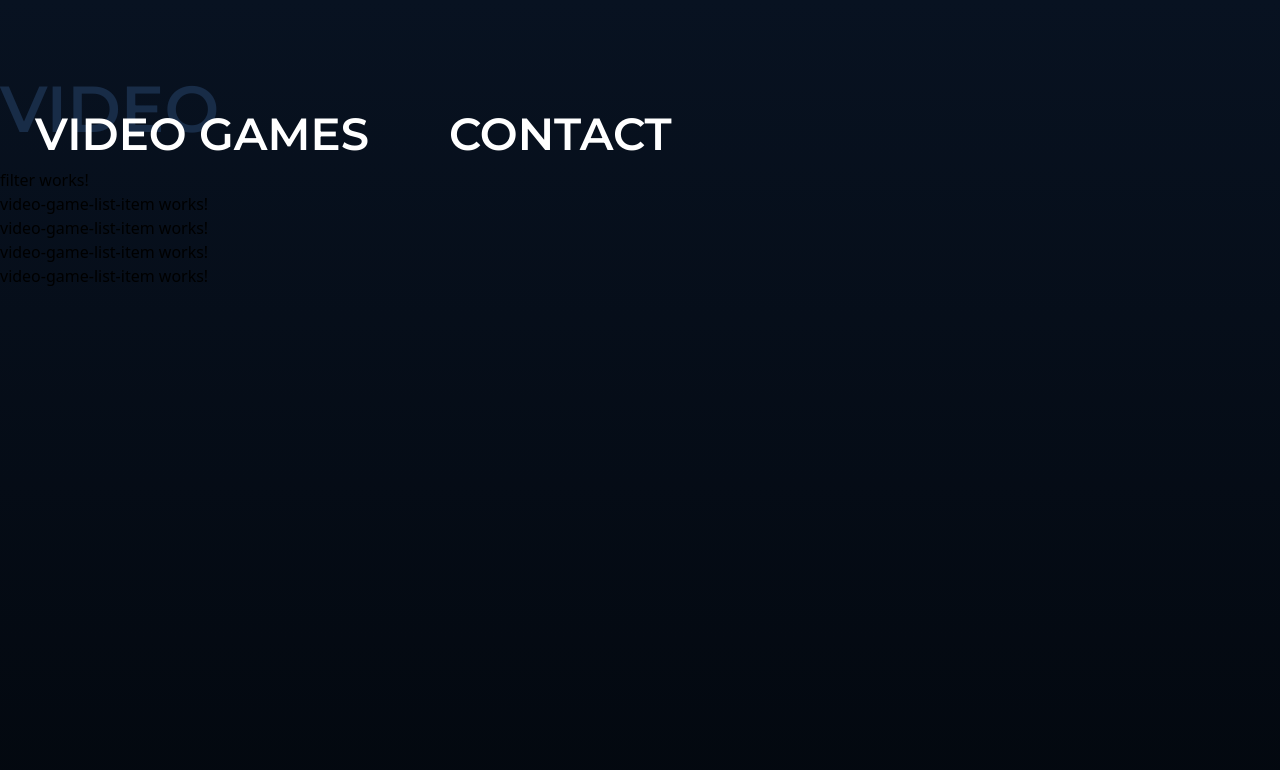
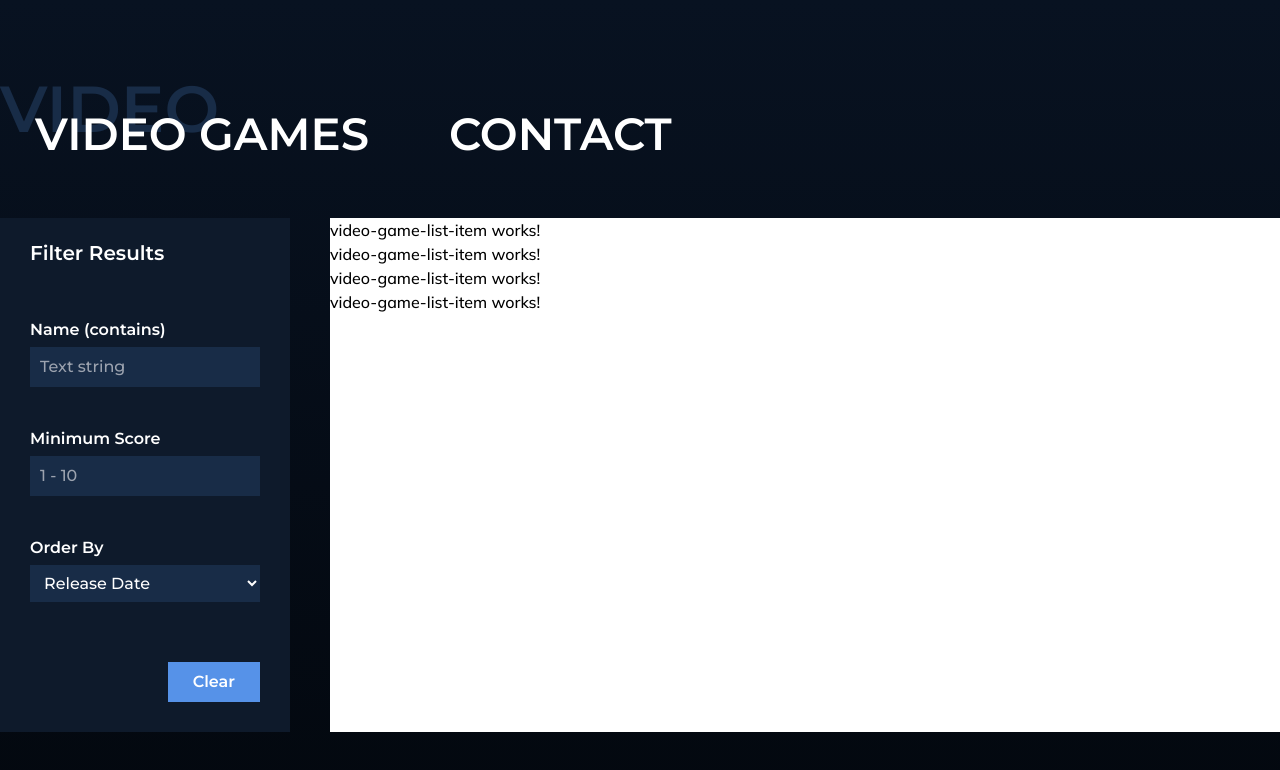
Before and after one commit to webcat12345/connect-now-test, an Angular app: page / in a window 1280 px wide. Shown: the top 770 px of the page. Built offline with nearby package versions, Linux system fonts and the light colour scheme.

Commit message:
feat: complete filter box ui

```diff
--- a/src/app/layout/navbar/navbar.component.html
+++ b/src/app/layout/navbar/navbar.component.html
@@ -1,4 +1,4 @@
-<nav class="pt-100">
+<nav class="pt-100 pb-50">
   <div class="container">
     <ul class="flex font-montserrat font-medium text-45 uppercase px-35">
       <li class="relative mr-80" *ngFor="let item of navItems" [routerLink]="item.route">
--- a/src/app/pages/video-games/filter/filter.component.html
+++ b/src/app/pages/video-games/filter/filter.component.html
@@ -1 +1,27 @@
-<p>filter works!</p>
+<div class="bg-thick px-30 pt-20 pb-30">
+  <h4 class="font-montserrat text-20 text-white font-medium mb-50">Filter Results</h4>
+  <form class="text-white">
+    <div class="form-group mb-40">
+      <label for="name">Name (contains)</label>
+      <input type="text" id="name" class="form-control" placeholder="Text string" />
+    </div>
+
+    <div class="form-group mb-40">
+      <label for="score">Minimum Score</label>
+      <input type="text" id="score" class="form-control" placeholder="1 - 10" />
+    </div>
+
+    <div class="form-group mb-60">
+      <label for="order">Order By</label>
+      <select id="order" class="form-control">
+        <option>Release Date</option>
+        <option>Score</option>
+        <option>Name</option>
+      </select>
+    </div>
+
+    <div class="flex justify-end">
+      <button class="btn-primary">Clear</button>
+    </div>
+  </form>
+</div>
--- a/src/app/pages/video-games/video-games.component.html
+++ b/src/app/pages/video-games/video-games.component.html
@@ -1,9 +1,13 @@
 <section class="container">
-  <app-filter></app-filter>
-  <div>
-    <app-video-game-list-item></app-video-game-list-item>
-    <app-video-game-list-item></app-video-game-list-item>
-    <app-video-game-list-item></app-video-game-list-item>
-    <app-video-game-list-item></app-video-game-list-item>
+  <div class="grid grid-cols-8 gap-x-40">
+    <div class="col-span-2">
+      <app-filter></app-filter>
+    </div>
+    <div class="col-span-6 bg-white">
+      <app-video-game-list-item></app-video-game-list-item>
+      <app-video-game-list-item></app-video-game-list-item>
+      <app-video-game-list-item></app-video-game-list-item>
+      <app-video-game-list-item></app-video-game-list-item>
+    </div>
   </div>
 </section>
--- a/src/styles.scss
+++ b/src/styles.scss
@@ -9,3 +9,25 @@
 .font-mulish {
   font-family: 'Mulish', sans-serif;
 }
+
+* {
+  font-family: 'Montserrat', sans-serif;
+}
+
+p {
+  font-family: 'Mulish', sans-serif;
+}
+
+.form-group {
+  @apply flex flex-col;
+  label {
+    @apply font-medium mb-5;
+  }
+  .form-control {
+    @apply bg-dark py-[8px] px-10 outline-0;
+  }
+}
+
+.btn-primary {
+  @apply font-medium bg-secondary px-25 py-[8px];
+}
```
Also changed, not shown: src/app/pages/video-games/video-games.module.ts (+5 -11 lines).
